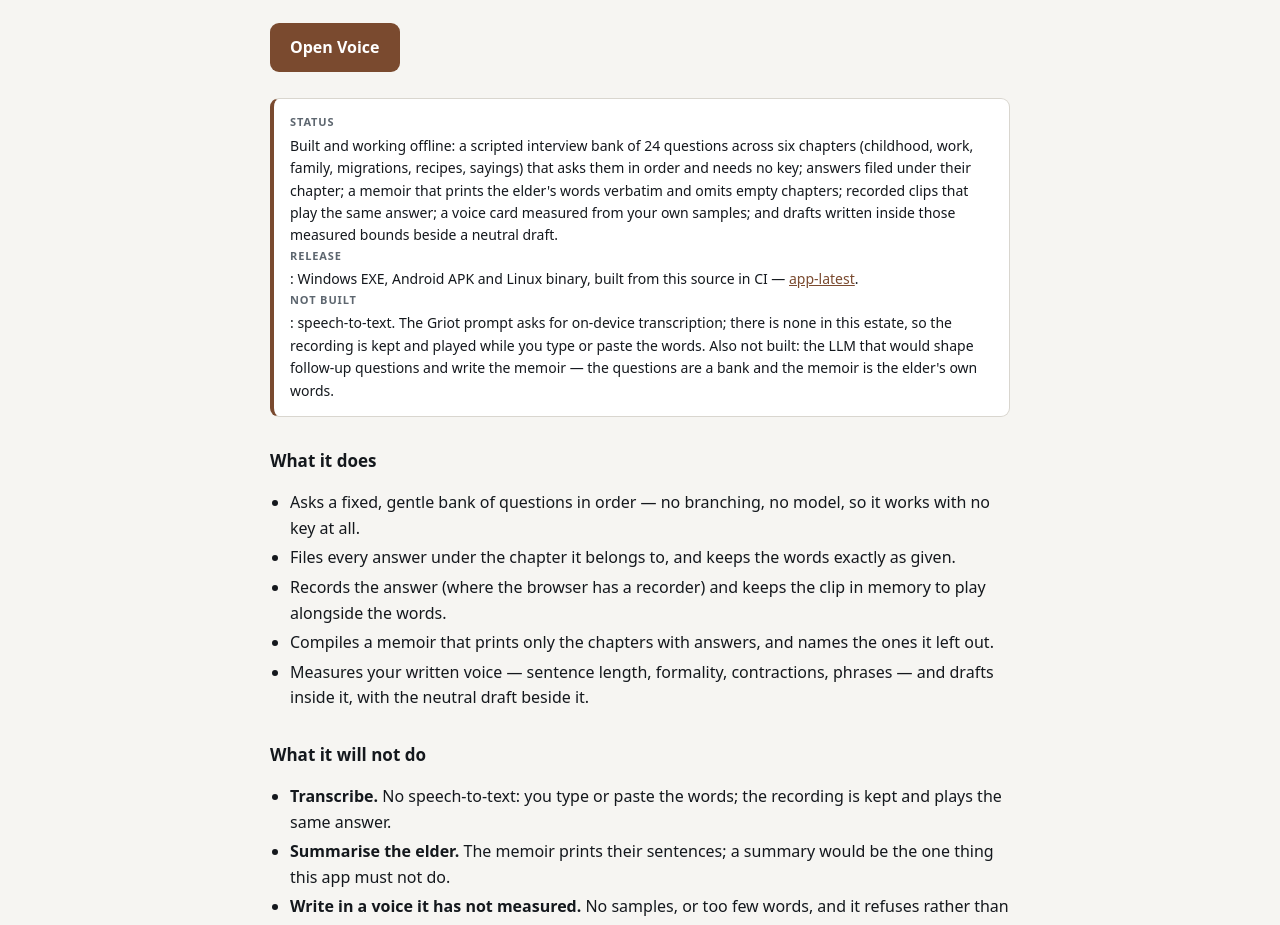
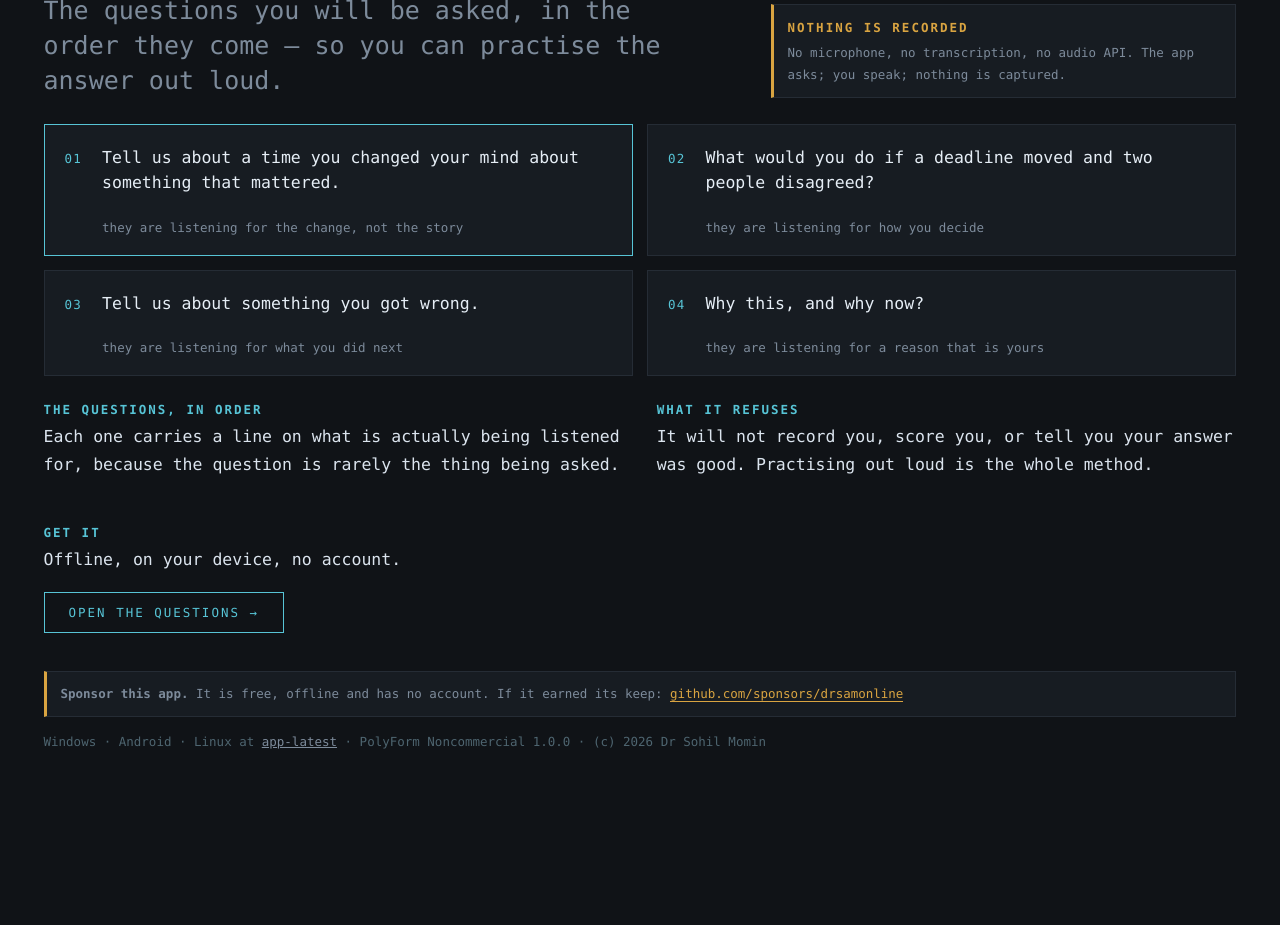
Before and after one commit to drsamonline/app-voice, a website: page docs/index.html in a window 1280 px wide. Shown: the part 158-1083 px from the top of the page. After the commit the page ends 970 px from the top, so only its background shows below. Drawn offline with Linux system fonts and the light colour scheme.

Commit message:
design: Voice becomes a question set, at any width
The questions are the page: numbered, one per row on a phone and two across on a wide screen, each carrying a line
on what is actually being listened for - because the question is rarely the thing being asked. The refusal sits
beside the title: no microphone, no transcription, no audio API.

Prose steps 1 to 2 to 3 columns. Every size is a clamp.

```diff
--- a/docs/index.html
+++ b/docs/index.html
@@ -1,97 +1,90 @@
 <!DOCTYPE html>
 <html lang="en-IN">
 <head>
-<meta charset="utf-8">
-<meta name="viewport" content="width=device-width, initial-scale=1">
-<title>Voice — an elder's own words, and your own written voice</title>
-<meta name="description" content="Interview an elder into a memoir in their own words, and measure your written voice so a draft stays inside it. Offline, on device, no key.">
-<meta name="theme-color" content="#101418">
+<meta charset="utf-8"><meta name="viewport" content="width=device-width, initial-scale=1">
+<title>Voice — practise the answer out loud</title>
+<meta name="description" content="Practise the answer out loud: no recording, no transcription, just the questions.">
+<meta name="theme-color" content="#101317">
 <style>
-  :root{--bg:#f6f5f2;--panel:#fff;--ink:#14181d;--muted:#5d666f;--line:#d9d6cf;--accent:#7a4a2f}
+  :root{--bg:#101317;--panel:#171c22;--line:#252c35;--fg:#dbe4ee;--dim:#7d8b9b;--cyan:#57c4d6;--amber:#d9a441;
+        --mono:ui-monospace,"SFMono-Regular",Menlo,Consolas,monospace;
+        --s0:clamp(11px,.4vw + 10px,12.5px);--s1:clamp(14px,.55vw + 12px,16.5px);--s2:clamp(18px,1.2vw + 14px,25px);
+        --display:clamp(30px,5.4vw,64px);--gut:clamp(16px,3.4vw,58px)}
   *{box-sizing:border-box}
-  body{margin:0;background:var(--bg);color:var(--ink);font:16px/1.6 system-ui,-apple-system,"Segoe UI",Roboto,"Noto Sans",sans-serif}
-  main{max-width:780px;margin:0 auto;padding:48px 20px 64px}
-  h1{font-size:34px;line-height:1.15;letter-spacing:-.02em;margin:0 0 10px}
-  .lede{font-size:18px;color:var(--muted);margin:0 0 26px}
-  .cta{display:inline-block;background:var(--accent);color:#fff;text-decoration:none;font-weight:600;padding:12px 20px;border-radius:9px}
-  .status{margin:26px 0;padding:14px 16px;border:1px solid var(--line);border-left:4px solid var(--accent);border-radius:9px;background:var(--panel);font-size:14px}
-  .status b{display:block;font-size:11px;text-transform:uppercase;letter-spacing:.08em;color:var(--muted);margin-bottom:4px}
-  h2{font-size:17px;margin:30px 0 8px}
-  ul{padding-left:20px}li{margin:4px 0}
-  code{font-family:ui-monospace,"SF Mono",Menlo,Consolas,monospace;font-size:13px;background:#eeede9;padding:1px 5px;border-radius:4px}
-  table{border-collapse:collapse;width:100%;font-size:14px;margin-top:8px}
-  th,td{text-align:left;border-bottom:1px solid var(--line);padding:7px 8px;vertical-align:top}
-  th{color:var(--muted);font-weight:600;font-size:11px;text-transform:uppercase;letter-spacing:.06em}
-  footer{margin-top:44px;padding-top:18px;border-top:1px solid var(--line);color:var(--muted);font-size:12px}
-  a{color:var(--accent)}
+  body{margin:0;background:var(--bg);color:var(--fg);font-family:var(--mono);font-size:var(--s1)}
+  .room{max-width:1660px;margin:0 auto;padding:0 0 58px}
+  .bar{display:flex;justify-content:space-between;gap:1rem;flex-wrap:wrap;padding:10px var(--gut);border-bottom:1px solid var(--line);
+       font-size:var(--s0);letter-spacing:.16em;text-transform:uppercase;color:var(--dim)}
+  .bar b{color:var(--cyan);font-weight:400}
+  .head{display:grid;gap:clamp(14px,2.2vw,36px);padding:clamp(22px,3.2vw,50px) var(--gut) clamp(14px,2vw,26px);grid-template-columns:1fr}
+  @media (min-width:960px){.head{grid-template-columns:minmax(0,1.2fr) minmax(0,.8fr);align-items:end}}
+  h1{font-size:var(--display);line-height:1;margin:0;letter-spacing:-.03em;font-weight:600;color:#eef5fa}
+  h1 span{color:var(--cyan)}
+  .head p{margin:10px 0 0;font-size:var(--s2);line-height:1.4;color:var(--dim);max-width:44ch}
+  .nomic{border:1px solid var(--line);border-left:3px solid var(--amber);background:var(--panel);padding:12px 14px;
+         font-size:var(--s0);color:var(--dim);line-height:1.7}
+  .nomic b{display:block;color:var(--amber);letter-spacing:.16em;text-transform:uppercase;margin-bottom:4px}
+  /* the questions: numbered, one per row, wide on desktop */
+  .qs{display:grid;gap:clamp(8px,1.1vw,14px);padding:0 var(--gut) clamp(16px,2vw,26px);grid-template-columns:1fr}
+  @media (min-width:900px){.qs{grid-template-columns:1fr 1fr}}
+  .q{border:1px solid var(--line);background:var(--panel);padding:clamp(12px,1.6vw,20px);display:grid;
+     grid-template-columns:auto 1fr;gap:clamp(10px,1.6vw,20px);align-items:baseline}
+  .q .n{font-size:var(--s0);color:var(--cyan);letter-spacing:.1em}
+  .q .t{font-size:var(--s1);line-height:1.55;color:#e6eef6}
+  .q .h{grid-column:2;font-size:var(--s0);color:var(--dim);margin-top:4px}
+  .q.now{border-color:var(--cyan)}
+  .cols{display:grid;gap:clamp(18px,2.6vw,46px);padding:0 var(--gut);grid-template-columns:1fr}
+  @media (min-width:860px){.cols{grid-template-columns:repeat(2,1fr)}}
+  @media (min-width:1380px){.cols{grid-template-columns:repeat(3,1fr)}}
+  h2{font-size:var(--s0);letter-spacing:.16em;text-transform:uppercase;color:var(--cyan);margin:0 0 6px}
+  p{font-size:var(--s1);line-height:1.72;margin:0 0 12px}
+  .go{display:inline-block;border:1px solid var(--cyan);color:var(--cyan);padding:12px 24px;text-decoration:none;
+      font-size:var(--s0);letter-spacing:.16em;text-transform:uppercase;margin-top:6px}
+  .go:hover{background:var(--cyan);color:#101317}
+  .sponsor{margin:clamp(22px,3vw,38px) var(--gut) 0;border:1px solid var(--line);border-left:3px solid var(--amber);background:var(--panel);
+           padding:12px 14px;font-size:var(--s0);color:var(--dim);line-height:1.6}
+  .sponsor a{color:var(--amber);text-decoration:none;border-bottom:1px solid currentColor}
+  .foot{margin:14px var(--gut) 0;font-size:var(--s0);color:#4e6570;line-height:1.8}
+  .foot a{color:var(--dim)}
+</style></head>
+<body><div class="room">
+  <div class="bar"><span>practise out loud · no microphone</span><span><b>0</b> recordings · <b>0</b> transcripts</span></div>
 
-  .sponsor{margin:24px 0 0;padding:12px 14px;border:1px solid rgba(128,128,128,.35);border-left:3px solid #c9a05a;
-           background:rgba(128,128,128,.07);border-radius:8px;font-size:12.5px;line-height:1.6}
-  .sponsor a{color:#c9a05a;text-decoration:none;border-bottom:1px solid currentColor}
-</style>
-</head>
-<body>
-<main>
-  <h1>Voice</h1>
-  <p class="lede">An elder's own words, kept and printed as they were given — and your written voice, measured so a draft
-  stays inside it.</p>
-
-  <a class="cta" href="play/index.html">Open Voice</a>
-
-  <div class="status">
-    <b>Status</b>
-    Built and working offline: a scripted interview bank of 24 questions across six chapters (childhood, work, family,
-    migrations, recipes, sayings) that asks them in order and needs no key; answers filed under their chapter; a memoir that
-    prints the elder's words verbatim and omits empty chapters; recorded clips that play the same answer; a voice card measured
-    from your own samples; and drafts written inside those measured bounds beside a neutral draft.
-    <br><b>Release</b>: Windows EXE, Android APK and Linux binary, built from this source in CI — <a href="https://github.com/drsamonline/app-voice/releases/tag/app-latest">app-latest</a>.
-    <br><b>Not built</b>: speech-to-text. The Griot prompt asks for on-device transcription; there is none in this estate, so the
-    recording is kept and played while you type or paste the words. Also not built: the LLM that would shape follow-up questions
-    and write the memoir — the questions are a bank and the memoir is the elder's own words.
+  <div class="head">
+    <div>
+      <h1>Voice<span>.</span></h1>
+      <p>The questions you will be asked, in the order they come — so you can practise the answer out loud.</p>
+    </div>
+    <div class="nomic"><b>nothing is recorded</b>No microphone, no transcription, no audio API. The app asks; you speak; nothing is captured.</div>
   </div>
 
-  <h2>What it does</h2>
-  <ul>
-    <li>Asks a fixed, gentle bank of questions in order — no branching, no model, so it works with no key at all.</li>
-    <li>Files every answer under the chapter it belongs to, and keeps the words exactly as given.</li>
-    <li>Records the answer (where the browser has a recorder) and keeps the clip in memory to play alongside the words.</li>
-    <li>Compiles a memoir that prints only the chapters with answers, and names the ones it left out.</li>
-    <li>Measures your written voice — sentence length, formality, contractions, phrases — and drafts inside it, with the neutral draft beside it.</li>
-  </ul>
+  <div class="qs">
+    <div class="q now"><span class="n">01</span><span class="t">Tell us about a time you changed your mind about something that mattered.</span><span class="h">they are listening for the change, not the story</span></div>
+    <div class="q"><span class="n">02</span><span class="t">What would you do if a deadline moved and two people disagreed?</span><span class="h">they are listening for how you decide</span></div>
+    <div class="q"><span class="n">03</span><span class="t">Tell us about something you got wrong.</span><span class="h">they are listening for what you did next</span></div>
+    <div class="q"><span class="n">04</span><span class="t">Why this, and why now?</span><span class="h">they are listening for a reason that is yours</span></div>
+  </div>
 
-  <h2>What it will not do</h2>
-  <ul>
-    <li><strong>Transcribe.</strong> No speech-to-text: you type or paste the words; the recording is kept and plays the same answer.</li>
-    <li><strong>Summarise the elder.</strong> The memoir prints their sentences; a summary would be the one thing this app must not do.</li>
-    <li><strong>Write in a voice it has not measured.</strong> No samples, or too few words, and it refuses rather than producing a generic voice and calling it yours.</li>
-    <li><strong>Drop a recording.</strong> A clip too short to hold words is kept and marked “no words heard”.</li>
-    <li><strong>Use a key or a network.</strong> No <code>fetch</code>, no endpoint; CSP <code>connect-src 'none'</code>.</li>
-  </ul>
+  <div class="cols">
+    <div>
+      <h2>The questions, in order</h2>
+      <p>Each one carries a line on what is actually being listened for, because the question is rarely the thing being asked.</p>
+    </div>
+    <div>
+      <h2>What it refuses</h2>
+      <p>It will not record you, score you, or tell you your answer was good. Practising out loud is the whole method.</p>
+    </div>
+    <div>
+      <h2>Get it</h2>
+      <p>Offline, on your device, no account.</p>
+      <a class="go" href="play/index.html">open the questions →</a>
+    </div>
+  </div>
 
-  <h2>When things go wrong</h2>
-  <table>
-    <tr><th>Case</th><th>What happens</th></tr>
-    <tr><td>Bad input</td><td>A recording with no speaker named is refused — an interview with no attribution is not a memoir. A clip too short to hold words is kept and marked. A sample too short to model a voice is refused with the minimum named.</td></tr>
-    <tr><td>No network</td><td>Nothing changes: the bank, the clips and the samples are on the device.</td></tr>
-    <tr><td>Storage full or unavailable</td><td>The recording <strong>stops immediately</strong> and says so, with the length it kept — a lost hour of an elder's account is not recoverable, so the failure is loud.</td></tr>
-    <tr><td>Corrupt saved state</td><td>Reported and offered for export; a fresh session is never started over it, and audio in memory is untouched.</td></tr>
-  </table>
-
-  <h2>How to run it</h2>
-  <ul>
-    <li><strong>Here</strong>: <a href="play/index.html">play/index.html</a>, or install it from your browser's menu.</li>
-    <li><strong>Offline file</strong>: open <code>docs/play/index.html</code> straight from disk.</li>
-    <li><strong>Tests</strong>: <code>node tests/self-tests.js</code> — the spec's countable “done means” is asserted there.</li>
-  </ul>
-
-    <div class="sponsor">
+  <div class="sponsor">
     <strong>Sponsor this app.</strong> It is free, offline and has no account. If it earned its keep:
     <a href="https://github.com/sponsors/drsamonline">github.com/sponsors/drsamonline</a>
   </div>
-<footer>
-    PolyForm Noncommercial 1.0.0 · (c) 2026 Dr Sohil Momin ·
-    <a href="https://github.com/drsamonline/app-voice">source</a>
-  </footer>
-</main>
-</body>
-</html>
+  <p class="foot">Windows · Android · Linux at <a href="https://github.com/drsamonline/app-voice/releases/tag/app-latest">app-latest</a> ·
+  PolyForm Noncommercial 1.0.0 · (c) 2026 Dr Sohil Momin</p>
+</div></body></html>
```
Also changed, not shown: docs/play/icon-192.png, docs/play/icon-512.png.
